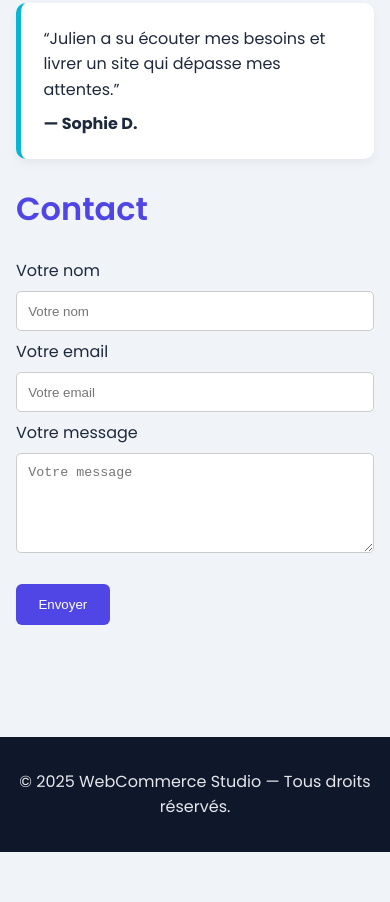
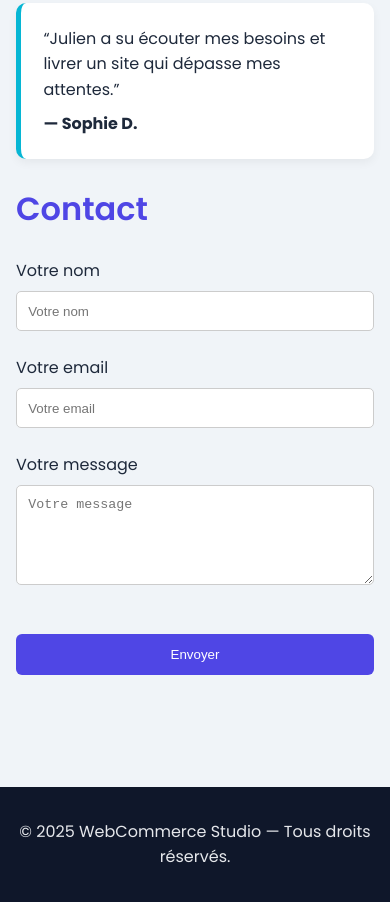
Before and after one commit to Julien-WebCom-Studio/webcommercestudio.github.io, a plain HTML site: page index.html in a window 390 px wide. Shown: the part 2311-3213 px from the top of the page. Before the commit the page ends 3163 px from the top, so only its background shows below. Drawn offline with Linux system fonts and the light colour scheme.

Commit message:
Update style.css

```diff
--- a/style.css
+++ b/style.css
@@ -263,4 +263,25 @@
         right: 10px;
         padding: 0.2rem 0.5rem;
       }
+
+      .contact form {
+        display: flex;
+        flex-direction: column;
+      }
+
+      .contact-row {
+        display: flex;
+        gap: 1rem;
+        flex-wrap: wrap;
+        margin-bottom: 1rem;
+      }
+
+      .contact-field {
+        flex: 1;
+        min-width: 250px;
+      }
+
+      .contact textarea {
+        resize: vertical;
+      }
     }
```
